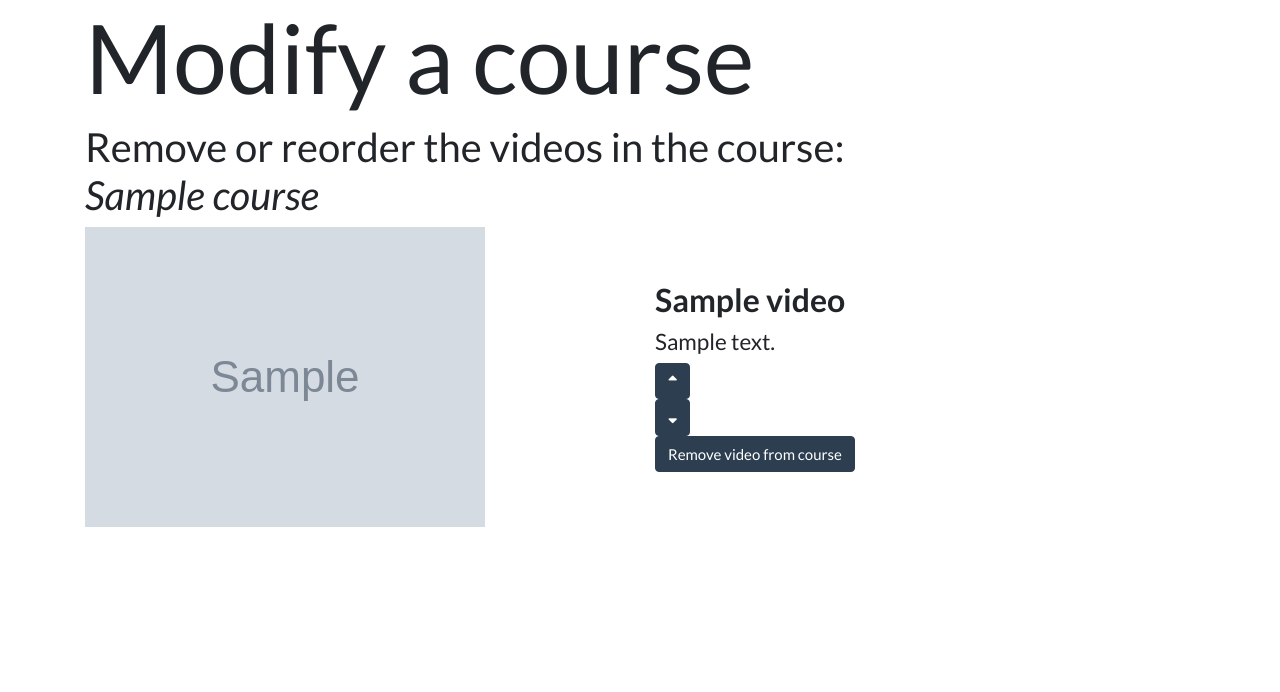
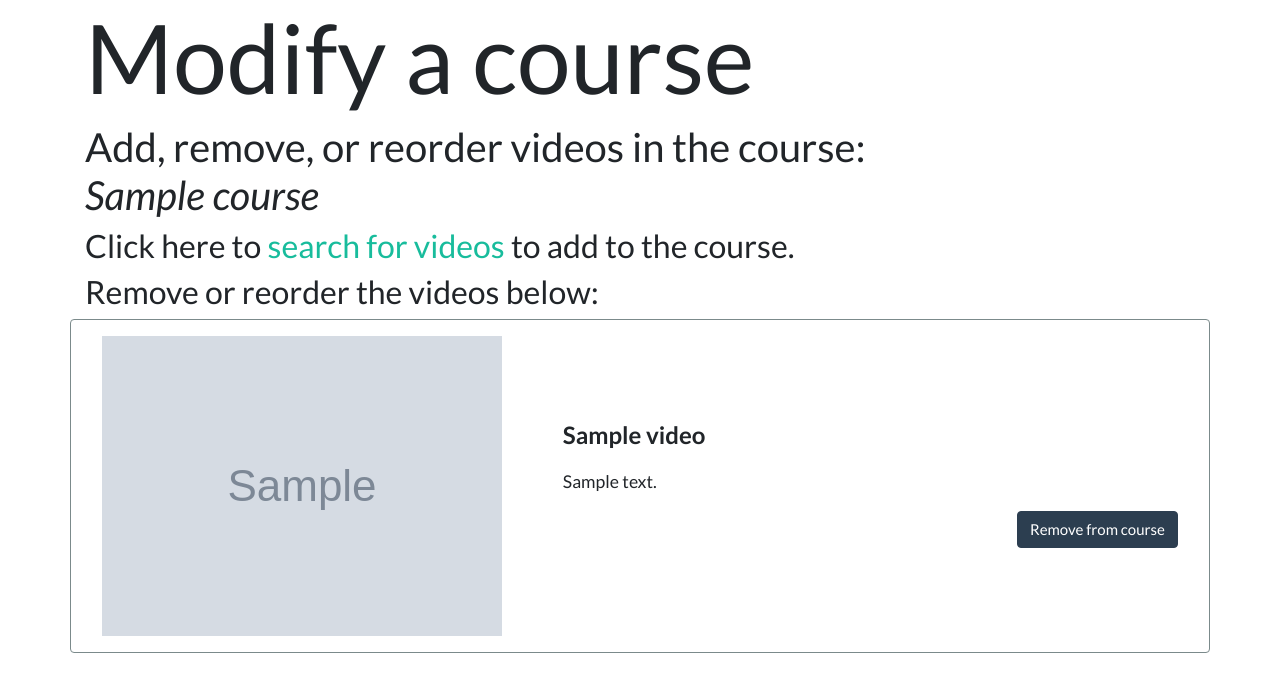
Before and after one commit to andreamartz/sb-29-capstone-1, a Flask app: page /courses/1/edit in a window 1280 px wide. Shown: the part 71-763 px from the top of the page. Run offline with Flask 2, Linux system fonts and the light colour scheme; tables that the repository leaves empty hold one stand-in row (values such as "Sample post"); grey boxes marked "Sample" are stand-in pictures; parts of the project's set-up code (start-up, migrations or seed data) failed here and were passed over.

Commit message:
Improve course edit page

```diff
--- a/templates/courses/edit.html
+++ b/templates/courses/edit.html
@@ -15,35 +15,62 @@ This view should be passed the course id-->
 <div class="row justify-content-center">
   <div class="col">
     <h1 class="display-1">Modify a course</h1>
-    <h2>Remove or reorder the videos in the course:<br>
-      <i>{{ course.title }}</i></h2>
+    <h2>Add, remove, or reorder videos in the course:<br>
+      <i>{{ course.title }}</i>
+    </h2>
+    <h3>Click here to <a href="./search-video"> search for videos</a> to add to the course.</h3>
+    <h3>Remove or reorder the videos below:</h3>
   </div>
 </div>
 <div class="row justify-content-center">
   <div class="col">
     {% if videos_courses %}
     {% for vc in videos_courses %}
-    <article class="row mb-3 align-items-center">
-      <div class="col-6">
+    <article class="row mb-4 p-3 align-items-center border border-dark rounded">
+      <div class="col-5 image-container">
         <!-- CHANGE: remove this line when replacing thumbnail with iframe -->
-        <img src="{{ vc.video.thumbUrl }}" class="searched-item" alt="thumbnail of video: {{ vc.video.title }}">
+        <img src="{{ vc.video.thumbUrl }}" class="img-fluid searched-item"
+          alt="thumbnail of video: {{ vc.video.title }}">
         <!-- CHANGE: uncomment and turn into a variable to show iframe -->
         <!-- video.iframe -->
       </div>
-      <div class="col-6">
-        <h3><b>{{ vc.video.title }}</b></h3>
-        <h4>{{vc.video.description}}</h4>
-        <form action="" id="up-arrow">
-          <input type="hidden" id="course-id" name="course-id" value={{course.id}}>
-          <input type="hidden" id="curr-video-seq" name="curr-video-seq" value="vc.video-seq">
-          <button type="submit" class="btn btn-primary"><i class="fas fa-sort-up"></i></button>
-        </form>
-        <form action="" id="down-arrow">
-          <button type="submit" class="btn btn-primary"><i class="fas fa-sort-down"></i></button>
-        </form>
-        <form action="" id="remove-video">
-          <button type="submit" class="btn btn-primary">Remove video from course</button>
-        </form>
+      <div class="col-7">
+        <p class="title"><b>{{ vc.video.title }}</b></p>
+        <p class="description">{{vc.video.description}}</p>
+        <div class="row mb-2 align-items-center justify-content-between">
+          <div class="col">
+            <!-- form for up arrow (sequence minus 1) -->
+            {% if vc.video_seq != 1 %}
+            <form action="/courses/{{ course.id }}/re-sequence" class="d-inline" method="POST">
+              <input type="hidden" name="course-id" value={{course.id}}>
+              <input type="hidden" name="vc-id" value={{vc.id}}>
+              <input type="hidden" name="video-seq" value={{vc.video_seq}}>
+              <input type="hidden" name="arrow" value="-1">
+              <button type="submit" class="btn btn-primary"><i class="fas fa-sort-up"></i></button>
+            </form>
+            {% endif %}
+            <!-- form for down arrow (sequence plus 1) -->
+            {% if vc.video_seq != (videos_courses | length) %}
+            <form action="/courses/{{ course.id }}/re-sequence" class="d-inline ml-2" method="POST">
+              <input type="hidden" name="course-id" value={{course.id}}>
+              <input type="hidden" name="vc-id" value={{vc.id}}>
+              <input type="hidden" name="video-seq" value={{vc.video_seq}}>
+              <input type="hidden" name="arrow" value="1">
+              <button type="submit" class="btn btn-primary"><i class="fas fa-sort-down"></i></button>
+            </form>
+            {% endif %}
+          </div>
+          <div class="col text-right">
+            <!-- CHANGE: is curr-video-seq still needed? -->
+            <form action="/courses/{{ course.id }}/remove-video" class="d-inline" method="POST">
+              <input type="hidden" name="course-id" value={{course.id}}>
+              <input type="hidden" name="video-seq" value={{vc.video_seq}}>
+              <input type="hidden" name="video-id" value={{vc.video.id}}>
+              <button type="submit" class="btn btn-primary">Remove from course</button>
+            </form>
+          </div>
+        </div>
+
       </div>
     </article>
     {% endfor %}
```
